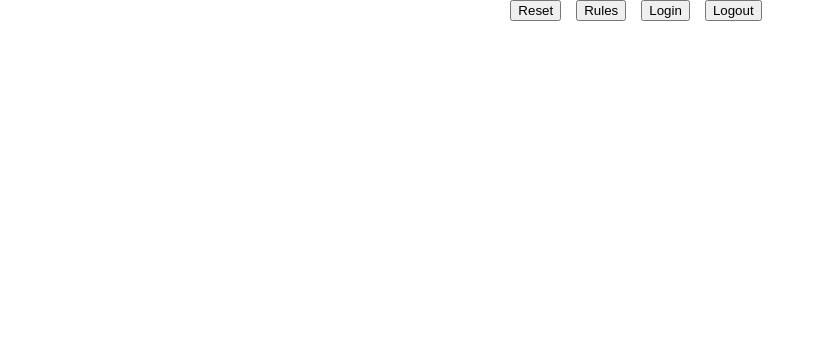
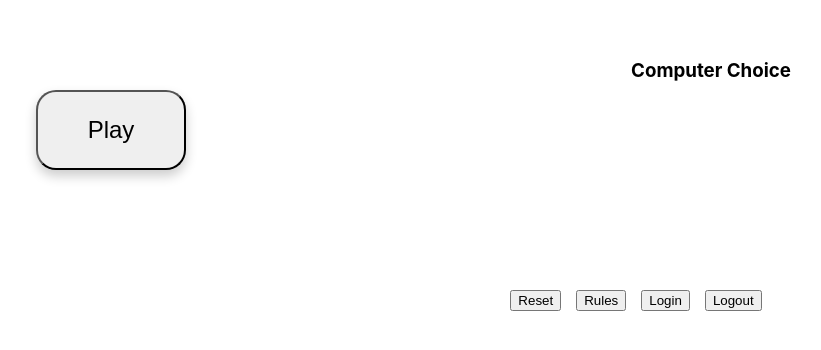
Before and after one commit to Daigtas/PRS-Game-Frontend-, a React (Create React App) app: page / in a window 1280 px wide. Shown: the top 350 px of the page, without its empty margins (4-825 px from the left). Built offline with nearby package versions, Linux system fonts and the light colour scheme.

Commit message:
styles for playboard and playbutton

```diff
--- a/src/components/PlayBoard/PlayBoard.jsx
+++ b/src/components/PlayBoard/PlayBoard.jsx
@@ -1,8 +1,45 @@
-import React from "react";
+import React from 'react';
+import ChooseButton from './ChooseButton';
+import PlayButton from './PlayButton';
+import Results from './Results';
+import './playBoard.css';
 
-const PlayBoard = () => {
-return (
-    <></>
-)
-};
+function PlayBoard({ playerChoice, computerChoice, result, updatePlayerChoice, playGame }) {
+  return (
+    <main>
+      <div className="game-area">
+        <ChooseButton
+          choice={playerChoice}
+          updateChoice={updatePlayerChoice}
+        />
+
+        <div className="middle-container">
+          <Results result={result} />
+          <PlayButton onPlay={playGame} />
+        </div>
+
+        <div className="choice-container">
+          <h3>Computer Choice</h3>
+          <div className="choice-icon computer-choice">
+            <i className={getIconClass(computerChoice)}></i>
+          </div>
+        </div>
+      </div>
+    </main>
+  );
+}
+
+function getIconClass(choice) {
+  switch (choice) {
+    case 'rock':
+      return 'fas fa-hand-rock';
+    case 'paper':
+      return 'fas fa-hand-paper';
+    case 'scissors':
+      return 'fas fa-hand-scissors';
+    default:
+      return 'fas fa-question';
+  }
+}
+
 export default PlayBoard;
--- a/src/components/PlayBoard/PlayButton.jsx
+++ b/src/components/PlayBoard/PlayButton.jsx
@@ -1,8 +1,17 @@
-import React from "react";
+import React from 'react';
+import Button from '../../tools/Button';
+import './playBoard.css';
 
-const PlayButton = () => {
-return (
-    <></>
-)
-};
+function PlayButton({ onPlay }) {
+  return (
+    <Button
+    type="primary"
+    onClick={onPlay}
+    className="play-btn"
+    >
+      Play
+    </Button>
+  );
+}
+
 export default PlayButton;
--- /dev/null
+++ b/src/components/PlayBoard/playBoard.css
@@ -0,0 +1,62 @@
+#play-btn, .play-btn {
+    padding: 20px 40px;
+    font-size: 1.5rem;
+    width: 150px;
+    height: 80px;
+    border-radius: 20px;
+    box-shadow: 0 6px 12px rgba(0, 0, 0, 0.2);
+    transition: all 0.3s ease;
+}
+
+#play-btn:hover, .play-btn:hover {
+    transform: translateY(-5px) scale(1.05);
+    box-shadow: 0 10px 20px rgba(0, 0, 0, 0.3);
+    background-color: var(--secondary-color);
+}
+
+#play-btn:active, .play-btn:active {
+    transform: translateY(0) scale(0.98);
+    box-shadow: 0 3px 6px rgba(0, 0, 0, 0.2);
+}
+
+
+.game-area {
+    display: flex;
+    justify-content: space-between;
+    align-items: center;
+    margin-bottom: 30px;
+    background-color: rgba(255, 255, 255, 0.1);
+    backdrop-filter: blur(10px);
+    border-radius: var(--border-radius);
+    padding: 2.5rem;
+    box-shadow: var(--box-shadow);
+}
+
+.middle-container {
+    display: flex;
+    flex-direction: column;
+    align-items: center;
+    justify-content: center;
+    gap: 20px;
+    width: 150px;
+}
+
+.choice-container {
+    text-align: center;
+    flex: 1;
+}
+
+.choice-icon {
+    width: 120px;
+    height: 120px;
+    background-color: rgba(255, 255, 255, 0.2);
+    border-radius: 50%;
+    display: flex;
+    justify-content: center;
+    align-items: center;
+    margin: 0 auto;
+    box-shadow: var(--box-shadow);
+    font-size: 3rem;
+    color: var(--light-color);
+    transition: all 0.3s ease;
+}
```
